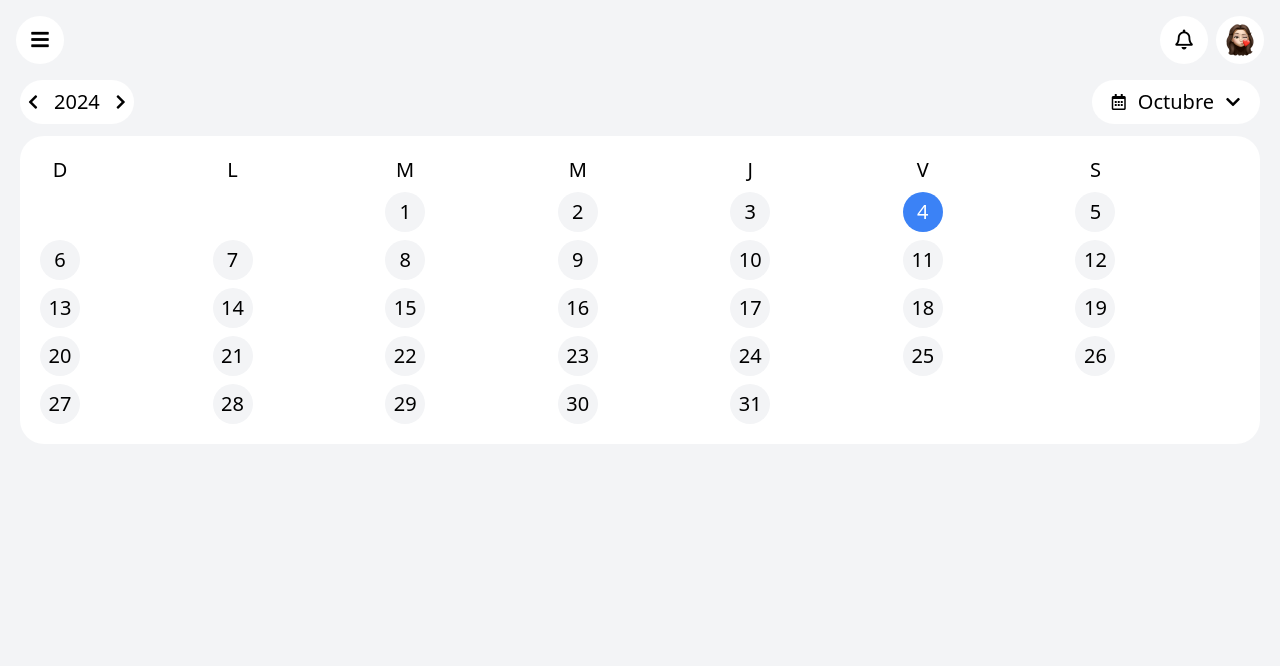
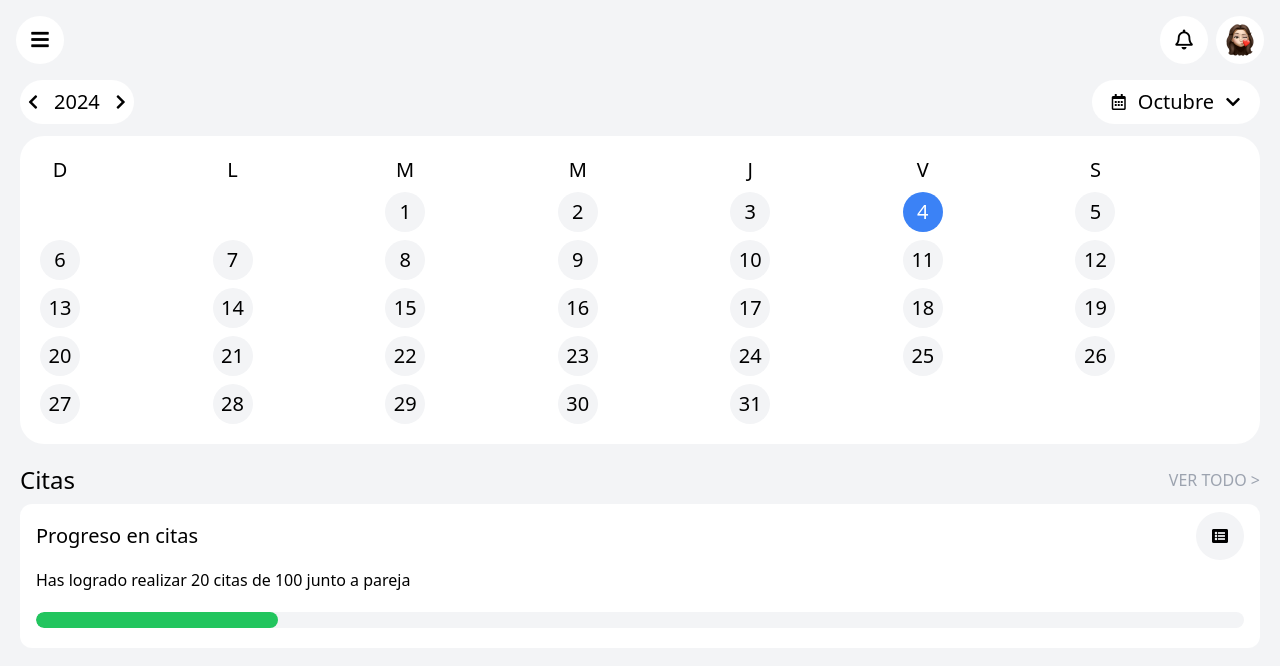
Before and after one commit to JuanDRSoft/100-citas, a React (Vite) app: page /app in a window 1280 px wide. Shown: the top 666 px of the page. Built offline with nearby package versions, Linux system fonts and the light colour scheme; a web font is replaced by a local one.

Commit message:
feat/ dashboard design

```diff
--- a/src/App.jsx
+++ b/src/App.jsx
@@ -6,6 +6,7 @@ import Register from './app/Auth/Register/Register.page'
 import ForgotPass from './app/Auth/Forgot-Password/ForgotPass.page'
 import Dashboard from './app/App/Home/Dashboard.page'
 import AppLayout from './layouts/app/AppLayout'
+import Citas from './app/App/Citas/Citas.page'
 
 function App() {
   return (
@@ -22,6 +23,7 @@ function App() {
 
         <Route path="/app" element={<AppLayout />}>
           <Route index element={<Dashboard />} />
+          <Route path="citas" element={<Citas />} />
         </Route>
       </Routes>
     </BrowserRouter>
--- /dev/null
+++ b/src/app/App/Citas/Citas.page.jsx
@@ -0,0 +1,5 @@
+const Citas = () => {
+  return <div>  </div>
+}
+
+export default Citas
--- a/src/app/App/Home/Dashboard.page.jsx
+++ b/src/app/App/Home/Dashboard.page.jsx
@@ -1,11 +1,11 @@
 import Calendar from '../../../components/Calendar/Calendar'
+import CitasList from './components/CitasList'
 
 const Dashboard = () => {
   return (
     <div className="grid gap-5 px-5">
-      <div className="">
-        <Calendar />
-      </div>
+      <Calendar />
+      <CitasList />
     </div>
   )
 }
--- /dev/null
+++ b/src/app/App/Home/components/CitasList.jsx
@@ -0,0 +1,33 @@
+import { Link } from 'react-router-dom'
+import ProgressBar from './ProgressBar'
+
+const CitasList = () => {
+  return (
+    <div>
+      <div className="flex items-center justify-between">
+        <h1 className="text-2xl">Citas</h1>
+
+        <Link className="text-gray-400 font-medium" to="citas">
+          VER TODO {'>'}
+        </Link>
+      </div>
+
+      <div className="bg-white rounded-xl p-2 px-4 mt-2">
+        <div className="flex justify-between items-center">
+          <h1 className="font-medium text-xl">Progreso en citas</h1>
+          <div className="flex h-12 w-12 bg-gray-100 rounded-full justify-center items-center">
+            <i className="fas fa-list-alt"></i>
+          </div>
+        </div>
+
+        <div className="mt-2 mb-3">
+          <p className="mb-5">Has logrado realizar 20 citas de 100 junto a pareja</p>
+
+          <ProgressBar count={20} max={100} />
+        </div>
+      </div>
+    </div>
+  )
+}
+
+export default CitasList
--- /dev/null
+++ b/src/app/App/Home/components/ProgressBar.jsx
@@ -0,0 +1,11 @@
+/* eslint-disable react/prop-types */
+const ProgressBar = ({ max, count }) => {
+  const percent = (max * count) / 100
+  return (
+    <div className="bg-gray-100 w-full h-4 rounded-full overflow-hidden">
+      <div className="bg-green-500 h-4 rounded-full" style={{ width: percent + '%' }}></div>
+    </div>
+  )
+}
+
+export default ProgressBar
--- a/src/components/Calendar/Calendar.jsx
+++ b/src/components/Calendar/Calendar.jsx
@@ -2,7 +2,7 @@
 import { useEffect, useState } from 'react'
 import SelectMonth from './components/SelectMonth'
 
-const data = [{ date: '2024-10-04 03:00:00' }, { date: '2024-09-04 03:00:00' }]
+const data = [{ date: '2024-10-04T03:00:00' }, { date: '2024-09-04T03:00:00' }]
 const months = [
   '',
   'Enero',
--- a/src/components/Calendar/components/SelectMonth.jsx
+++ b/src/components/Calendar/components/SelectMonth.jsx
@@ -5,6 +5,11 @@ const SelectMonth = ({ months, currentDate, setCurrentDate }) => {
 
   const openAndClose = () => {
     document.getElementById('months_select').classList.toggle('hidden')
+  }
+
+  const selectMonth = (item) => {
+    setCurrentDate(new Date(year, item - 1))
+    openAndClose()
   }
 
   return (
@@ -38,7 +43,7 @@ const SelectMonth = ({ months, currentDate, setCurrentDate }) => {
           <div
             className={`text-center ${index !== 12 && 'border-b'} text-xl ${index !== 0 && 'p-2'}`}
             key={index}
-            onClick={() => setCurrentDate(new Date(year, index - 1))}
+            onClick={() => selectMonth(index)}
           >
             {item}
           </div>
--- a/src/layouts/app/AppLayout.jsx
+++ b/src/layouts/app/AppLayout.jsx
@@ -4,7 +4,7 @@ import Avatar from './components/Avatar'
 
 const AppLayout = () => {
   return (
-    <div className="bg-gray-100 h-screen w-screen">
+    <div className="bg-gray-100 w-screen">
       <div className="flex justify-between p-4">
         <div>
           <Badge icon={'fas fa-bars'} />
@@ -15,7 +15,9 @@ const AppLayout = () => {
           <Avatar />
         </div>
       </div>
-      <Outlet />
+      <div className="pb-10">
+        <Outlet />
+      </div>
     </div>
   )
 }
```
